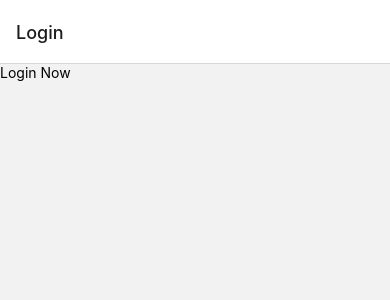
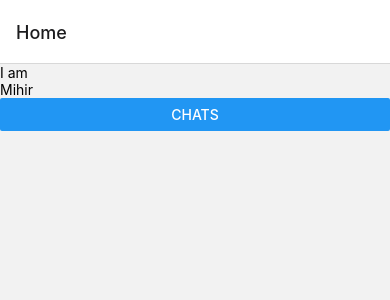
Before and after one commit to Bhagyeshpro/tinderCloneRNative, a React Native app: screen /Home in a window 390 px wide. Before the commit this address had no page. Shown: the top 300 px of the page. Built offline with nearby package versions, Linux system fonts and the light colour scheme.

Commit message:
AuthStateProvider is working!

```diff
--- a/App.js
+++ b/App.js
@@ -1,12 +1,15 @@
-import React from "react"
-import StackNavigator from './StackNavigator';
+import React from "react";
+import StackNavigator from "./StackNavigator";
 import { NavigationContainer } from "@react-navigation/native";
-
+import { AuthProvider } from "./hooks/AuthContext";
+import { AuthStateProvider } from "./hooks/StateContext";
 
 export default function App() {
   return (
     <NavigationContainer>
-      <StackNavigator/>
+    <AuthStateProvider>
+        <StackNavigator />
+    </AuthStateProvider>
     </NavigationContainer>
   );
 }
--- a/StackNavigator.js
+++ b/StackNavigator.js
@@ -1,6 +1,7 @@
 import { NavigationContainer } from '@react-navigation/native';
 import { createNativeStackNavigator } from '@react-navigation/native-stack'
-import React from 'react'
+import React, { useContext } from 'react'
+import { StateContext } from './hooks/StateContext';
 
 // Screens
 import ChatScreen from './screens/ChatScreen';
@@ -9,9 +10,9 @@ import LoginScreen from "./screens/LoginScreen"
 
 const Stack = createNativeStackNavigator();
 
-
 const StackNavigator = () => {
-    const user = false;
+    const [ user, setUser] = useContext(StateContext)
+    console.log(user);
 
     return (
         <Stack.Navigator>
--- /dev/null
+++ b/hooks/AuthContext.js
@@ -0,0 +1,17 @@
+import { StyleSheet, Text, View } from 'react-native';
+import React, { createContext, useState }  from 'react';
+
+export const AuthContext = createContext();
+
+export const AuthProvider = (props) => {
+  const [user, setUser] = useState(["Mihir"])
+  return (
+    <AuthContext.Provider value={[user, setUser]}>
+        {props.childern}
+    </AuthContext.Provider>
+  );
+};
+
+// export default function useAuth() {
+//   return useContext(AuthContext);
+// }
--- /dev/null
+++ b/hooks/StateContext.js
@@ -0,0 +1,14 @@
+import { View, Text } from 'react-native';
+import React, { createContext, useState } from 'react';
+
+export const StateContext = createContext();
+
+export const AuthStateProvider = (props) => {
+  const [user, setUser] = useState(["Mihir"]);
+
+  return (
+    <StateContext.Provider value={[user, setUser]}>
+      {props.children}
+    </StateContext.Provider>
+  );
+};
--- a/package.json
+++ b/package.json
@@ -13,6 +13,7 @@
     "@react-navigation/native": "^6.0.8",
     "@react-navigation/native-stack": "^6.4.1",
     "expo": "~44.0.0",
+    "expo-google-app-auth": "~8.3.0",
     "expo-status-bar": "~1.2.0",
     "react": "17.0.1",
     "react-dom": "17.0.1",
--- a/screens/HomeScreen.js
+++ b/screens/HomeScreen.js
@@ -1,10 +1,19 @@
-import React from 'react'
+import React, { useContext } from 'react'
 import { View, Text,Button } from 'react-native'
+import { StateContext } from '../hooks/StateContext'
 
 const HomeScreen = ({navigation}) => {
+    const [user, setUser] = useContext(StateContext);
+    console.log(user);
     return (
         <View>
-            <Text>I am Home</Text>
+            <Text>I am </Text>
+            {/*  */}
+            {
+                user.map((user, index) => (
+                    <Text key={index}>{user}</Text>
+                ))
+            }
             <Button title="Chats" onPress={() => navigation.navigate("Chats")} />
         </View>
     )
```
Also changed, not shown: 1 other file (tests, documents, lock files or other folders).
